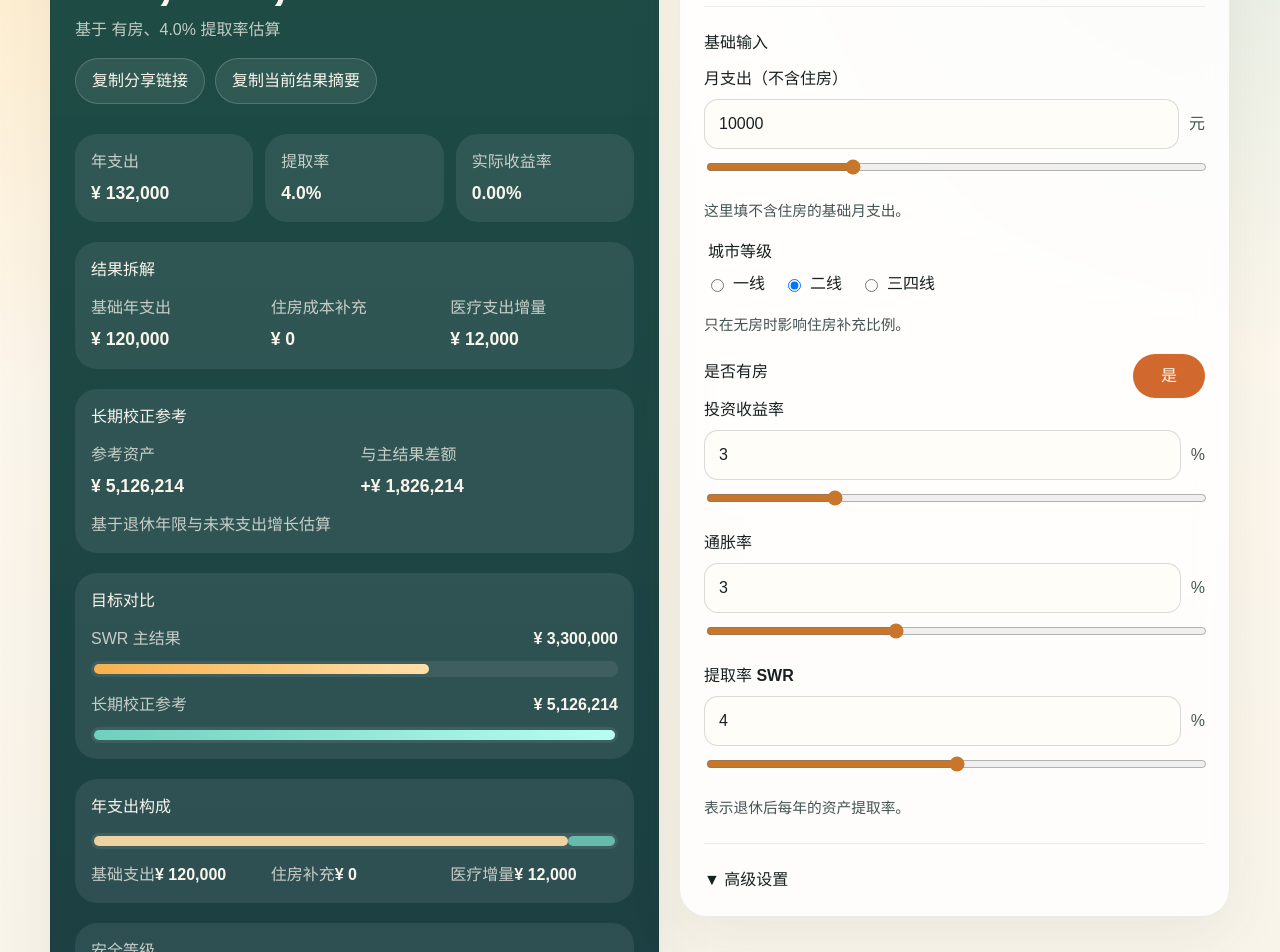
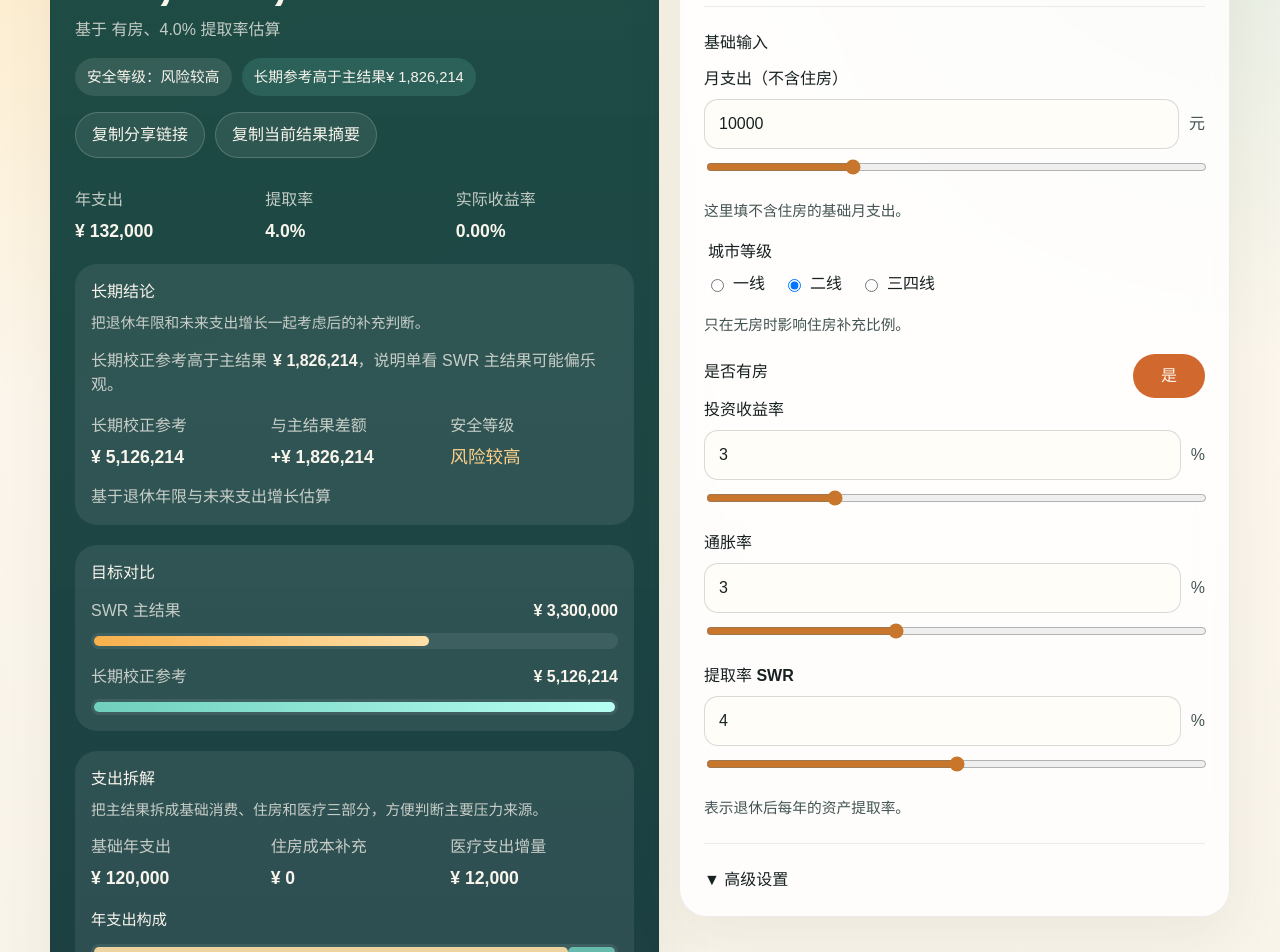
Before and after one commit to cholf5/fire-cn-calculator, a React (Vite) app: page / in a window 1280 px wide. Shown: the part 300-1252 px from the top of the page. Built offline with nearby package versions, Linux system fonts and the light colour scheme.

Commit message:
feat: polish result panel hierarchy

```diff
--- a/src/components/ResultPanel.tsx
+++ b/src/components/ResultPanel.tsx
@@ -98,6 +98,12 @@ export function ResultPanel({ values, result }: ResultPanelProps) {
       : copySummaryState === "error"
         ? "摘要复制失败"
         : "复制当前结果摘要";
+  const deltaDirectionText =
+    result.longevityAdjustmentDelta > 0
+      ? "高于主结果"
+      : result.longevityAdjustmentDelta < 0
+        ? "低于主结果"
+        : "与主结果持平";
 
   return (
     <section className="panel result-panel">
@@ -107,6 +113,13 @@ export function ResultPanel({ values, result }: ResultPanelProps) {
         <p className="result-caption">
           基于 {values.hasHouse ? "有房" : "无房"}、{formatPercent(values.swr)} 提取率估算
         </p>
+        <div className="result-status-row">
+          <span className="status-pill">安全等级：{result.safetyLabel}</span>
+          <span className="status-pill status-pill-alt">
+            长期参考{deltaDirectionText}
+            {formatCurrency(Math.abs(result.longevityAdjustmentDelta))}
+          </span>
+        </div>
         <div className="result-actions">
           <button className="share-button" type="button" onClick={handleCopyLink}>
             {copyLinkLabel}
@@ -117,44 +130,35 @@ export function ResultPanel({ values, result }: ResultPanelProps) {
         </div>
       </div>
 
-      <div className="result-grid">
-        <div>
+      <div className="summary-grid">
+        <div className="summary-card">
           <span>年支出</span>
           <strong>{formatCurrency(result.annualExpense)}</strong>
         </div>
-        <div>
+        <div className="summary-card">
           <span>提取率</span>
           <strong>{formatPercent(values.swr)}</strong>
         </div>
-        <div>
+        <div className="summary-card">
           <span>实际收益率</span>
           <strong>{formatPercent(result.realReturn, 2)}</strong>
         </div>
       </div>
 
-      <div className="breakdown-card">
-        <h2>结果拆解</h2>
-        <div className="breakdown-grid">
+      <div className="insight-card">
+        <div className="card-heading">
+          <h2>长期结论</h2>
+          <p>把退休年限和未来支出增长一起考虑后的补充判断。</p>
+        </div>
+        <p className="insight-lead">
+          长期校正参考{deltaDirectionText}
+          <strong>{formatCurrency(Math.abs(result.longevityAdjustmentDelta))}</strong>
+          ，说明单看 SWR 主结果可能
+          {result.longevityAdjustmentDelta > 0 ? "偏乐观" : result.longevityAdjustmentDelta < 0 ? "偏保守" : "基本一致"}。
+        </p>
+        <div className="insight-grid">
           <div>
-            <span>基础年支出</span>
-            <strong>{formatCurrency(result.baseAnnualExpense)}</strong>
-          </div>
-          <div>
-            <span>住房成本补充</span>
-            <strong>{formatCurrency(annualHousingCost)}</strong>
-          </div>
-          <div>
-            <span>医疗支出增量</span>
-            <strong>{formatCurrency(result.medicalAnnualExpense)}</strong>
-          </div>
-        </div>
-      </div>
-
-      <div className="longevity-card">
-        <h2>长期校正参考</h2>
-        <div className="longevity-grid">
-          <div>
-            <span>参考资产</span>
+            <span>长期校正参考</span>
             <strong>{formatCurrency(result.longevityAdjustedTarget)}</strong>
           </div>
           <div>
@@ -163,6 +167,10 @@ export function ResultPanel({ values, result }: ResultPanelProps) {
               {result.longevityAdjustmentDelta >= 0 ? "+" : "-"}
               {formatCurrency(Math.abs(result.longevityAdjustmentDelta)).replace("¥ ", "¥ ")}
             </strong>
+          </div>
+          <div>
+            <span>安全等级</span>
+            <strong className="risk-tag">{result.safetyLabel}</strong>
           </div>
         </div>
         <p className="longevity-caption">基于退休年限与未来支出增长估算</p>
@@ -190,8 +198,26 @@ export function ResultPanel({ values, result }: ResultPanelProps) {
         </div>
       </div>
 
-      <div className="composition-card">
-        <h2>年支出构成</h2>
+      <div className="expense-card">
+        <div className="card-heading">
+          <h2>支出拆解</h2>
+          <p>把主结果拆成基础消费、住房和医疗三部分，方便判断主要压力来源。</p>
+        </div>
+        <div className="breakdown-grid">
+          <div>
+            <span>基础年支出</span>
+            <strong>{formatCurrency(result.baseAnnualExpense)}</strong>
+          </div>
+          <div>
+            <span>住房成本补充</span>
+            <strong>{formatCurrency(annualHousingCost)}</strong>
+          </div>
+          <div>
+            <span>医疗支出增量</span>
+            <strong>{formatCurrency(result.medicalAnnualExpense)}</strong>
+          </div>
+        </div>
+        <h3 className="subsection-title">年支出构成</h3>
         <div className="composition-track" aria-hidden="true">
           <div className="composition-fill composition-fill-base" style={{ width: baseExpenseWidth }} />
           <div className="composition-fill composition-fill-housing" style={{ width: housingExpenseWidth }} />
@@ -211,11 +237,6 @@ export function ResultPanel({ values, result }: ResultPanelProps) {
             <strong>{formatCurrency(result.medicalAnnualExpense)}</strong>
           </div>
         </div>
-      </div>
-
-      <div className="tag-block">
-        <span className="tag-label">安全等级</span>
-        <strong className="risk-tag">{result.safetyLabel}</strong>
       </div>
 
       <div className="range-card">
--- a/src/styles.css
+++ b/src/styles.css
@@ -342,8 +342,7 @@ input {
 
 .result-label,
 .result-caption,
-.result-grid span,
-.tag-label {
+.summary-card span {
   color: var(--result-muted);
 }
 
@@ -369,6 +368,27 @@ input {
   margin-top: 16px;
 }
 
+.result-status-row {
+  display: flex;
+  flex-wrap: wrap;
+  gap: 10px;
+  margin-top: 16px;
+}
+
+.status-pill {
+  display: inline-flex;
+  align-items: center;
+  padding: 8px 12px;
+  border-radius: 999px;
+  background: rgba(255, 255, 255, 0.1);
+  color: #f9f5ec;
+  font-size: 0.92rem;
+}
+
+.status-pill-alt {
+  background: rgba(111, 208, 189, 0.16);
+}
+
 .share-button {
   padding: 10px 16px;
   border: 1px solid var(--result-button-border);
@@ -382,18 +402,16 @@ input {
   background: rgba(255, 255, 255, 0.14);
 }
 
-.result-grid {
+.summary-grid {
   display: grid;
   grid-template-columns: repeat(3, minmax(0, 1fr));
   gap: 12px;
 }
 
-.result-grid div,
-.tag-block,
-.breakdown-card,
-.longevity-card,
+.summary-card,
+.insight-card,
 .comparison-card,
-.composition-card,
+.expense-card,
 .range-card,
 .risk-card {
   padding: 16px;
@@ -401,28 +419,26 @@ input {
   background: var(--result-card-bg);
 }
 
-.result-grid strong,
+.summary-card strong,
 .breakdown-grid strong,
-.tag-block strong {
+.insight-grid strong {
   display: block;
   margin-top: 6px;
   font-size: 1.1rem;
 }
 
-.breakdown-card h2 {
+.card-heading h2,
+.comparison-card h2,
+.range-card h2,
+.risk-card h2 {
   margin: 0 0 14px;
   font-size: 1rem;
 }
 
-.longevity-card h2 {
-  margin: 0 0 14px;
-  font-size: 1rem;
-}
-
-.comparison-card h2,
-.composition-card h2 {
-  margin: 0 0 14px;
-  font-size: 1rem;
+.card-heading p {
+  margin: -6px 0 14px;
+  color: var(--result-muted);
+  font-size: 0.92rem;
 }
 
 .breakdown-grid {
@@ -431,9 +447,9 @@ input {
   gap: 12px;
 }
 
-.longevity-grid {
+.insight-grid {
   display: grid;
-  grid-template-columns: repeat(2, minmax(0, 1fr));
+  grid-template-columns: repeat(3, minmax(0, 1fr));
   gap: 12px;
 }
 
@@ -443,7 +459,10 @@ input {
   border-radius: 0;
 }
 
-.longevity-grid div {
+.insight-grid div,
+.summary-card,
+.comparison-meta,
+.composition-legend div {
   padding: 0;
   background: transparent;
   border-radius: 0;
@@ -453,12 +472,30 @@ input {
   color: var(--result-muted);
 }
 
-.longevity-grid span,
-.longevity-caption {
+.insight-grid span,
+.longevity-caption,
+.insight-lead {
   color: var(--result-muted);
 }
 
-.longevity-grid strong {
+.insight-lead {
+  margin: 0 0 16px;
+  font-size: 1rem;
+  line-height: 1.55;
+}
+
+.insight-lead strong {
+  margin-left: 6px;
+  color: #f9f5ec;
+}
+
+.summary-card,
+.insight-grid div {
+  padding: 0;
+  border-radius: 0;
+}
+
+.insight-grid strong {
   display: block;
   margin-top: 6px;
   font-size: 1.1rem;
@@ -537,10 +574,10 @@ input {
   margin-top: 14px;
 }
 
-.composition-legend div {
-  padding: 0;
-  background: transparent;
-  border-radius: 0;
+.subsection-title {
+  margin: 18px 0 12px;
+  font-size: 0.95rem;
+  color: #f9f5ec;
 }
 
 .risk-tag {
@@ -635,7 +672,7 @@ input {
     border-radius: 22px;
   }
 
-  .result-grid {
+  .summary-grid {
     grid-template-columns: 1fr;
   }
 
@@ -643,7 +680,7 @@ input {
     grid-template-columns: 1fr;
   }
 
-  .longevity-grid {
+  .insight-grid {
     grid-template-columns: 1fr;
   }
 
```
Also changed, not shown: 1 other file (tests, documents, lock files or other folders).
